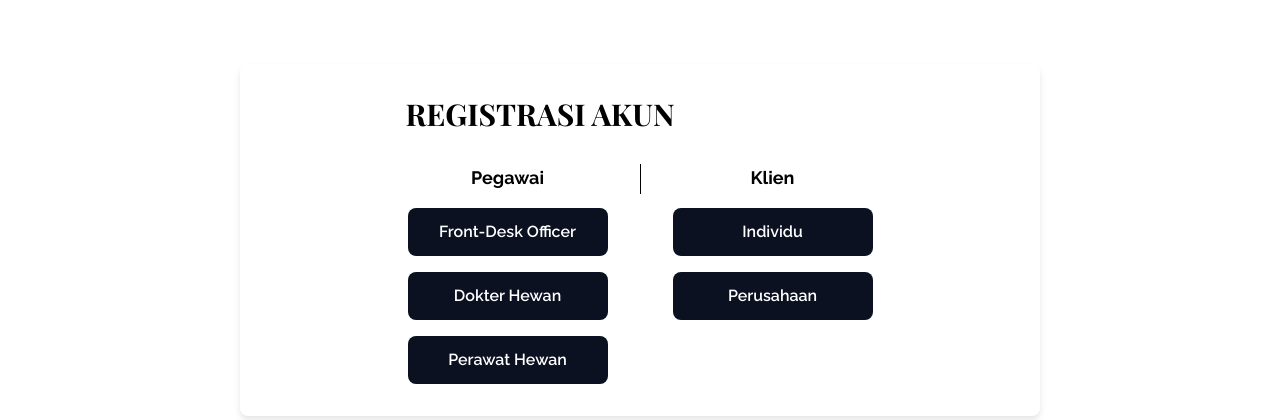
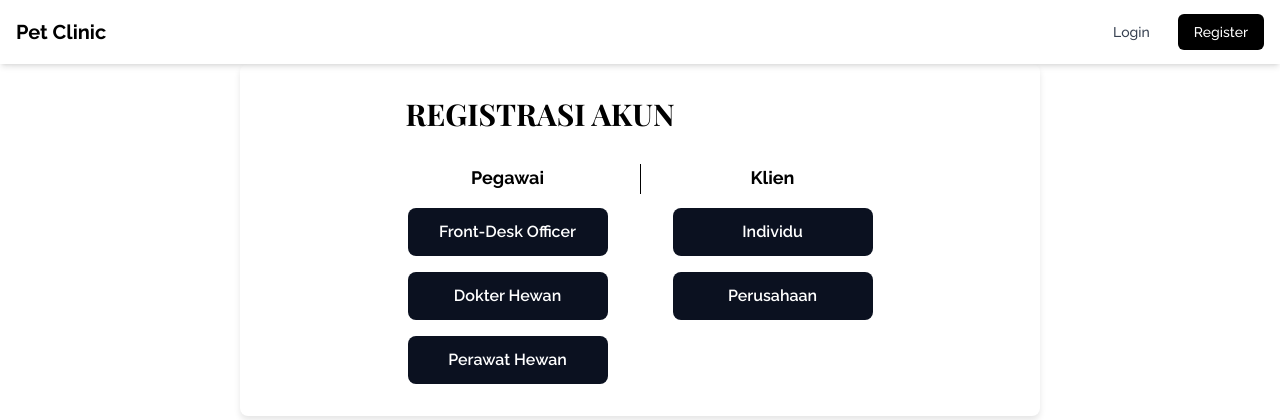
Before and after one commit to BASDAT-A15/pet-clinic, a Django app: page /register/ in a window 1280 px wide. Shown: the top 420 px of the page. Run offline with Django 5.2, Linux system fonts and the light colour scheme; some libraries are stand-ins or nearby versions; some web fonts are replaced.

Commit message:
feat: add navbar for guest

```diff
--- a/templates/base.html
+++ b/templates/base.html
@@ -27,6 +27,8 @@
 </head>
 
 <body class="font-raleway">
+    {% include 'navbar.html' %}
+
     <div class="container mx-auto mt-4">
         {% block content %} {% endblock content %}
     </div>
--- a/templates/navbar.html
+++ b/templates/navbar.html
@@ -0,0 +1,41 @@
+<nav class="fixed top-0 left-0 right-0 bg-white shadow-md z-50">
+    <div class="container mx-auto px-4">
+      <div class="flex justify-between items-center h-16">
+        <!-- Logo/Brand on left -->
+        <div class="flex-shrink-0">
+          <a href="/" class="font-bold text-xl">Pet Clinic</a>
+        </div>
+
+        <!-- Desktop Navigation Links - now on right -->
+        <div class="hidden md:flex items-center space-x-4">
+          <a href="{% url 'main:login' %}" class="text-gray-700 hover:text-gray-900 px-3 py-2 rounded-md text-sm font-medium">Login</a>
+          <a href="{% url 'main:register' %}" class="bg-black hover:bg-gray-800 text-white px-4 py-2 rounded-md text-sm font-medium">Register</a>
+        </div>
+
+        <!-- Mobile menu button -->
+        <div class="md:hidden">
+          <button id="mobile-menu-button" class="text-gray-500 hover:text-gray-900 focus:outline-none">
+            <svg class="h-6 w-6" fill="none" viewBox="0 0 24 24" stroke="currentColor">
+              <path stroke-linecap="round" stroke-linejoin="round" stroke-width="2" d="M4 6h16M4 12h16m-7 6h7"></path>
+            </svg>
+          </button>
+        </div>
+      </div>
+
+      <!-- Mobile menu -->
+      <div id="mobile-menu" class="hidden md:hidden pb-4">
+        <div class="flex flex-col space-y-2 pt-2 pb-3">
+          <a href="{% url 'main:login' %}" class="text-gray-700 hover:bg-gray-100 px-3 py-2 rounded-md text-base font-medium">Login</a>
+          <a href="{% url 'main:register' %}" class="bg-black hover:bg-gray-800 text-white px-3 py-2 rounded-md text-base font-medium text-center">Register</a>
+        </div>
+      </div>
+    </div>
+  </nav>
+
+  <!-- Mobile menu toggle script -->
+  <script>
+    document.getElementById('mobile-menu-button').addEventListener('click', function() {
+      const menu = document.getElementById('mobile-menu');
+      menu.classList.toggle('hidden');
+    });
+  </script>
```
